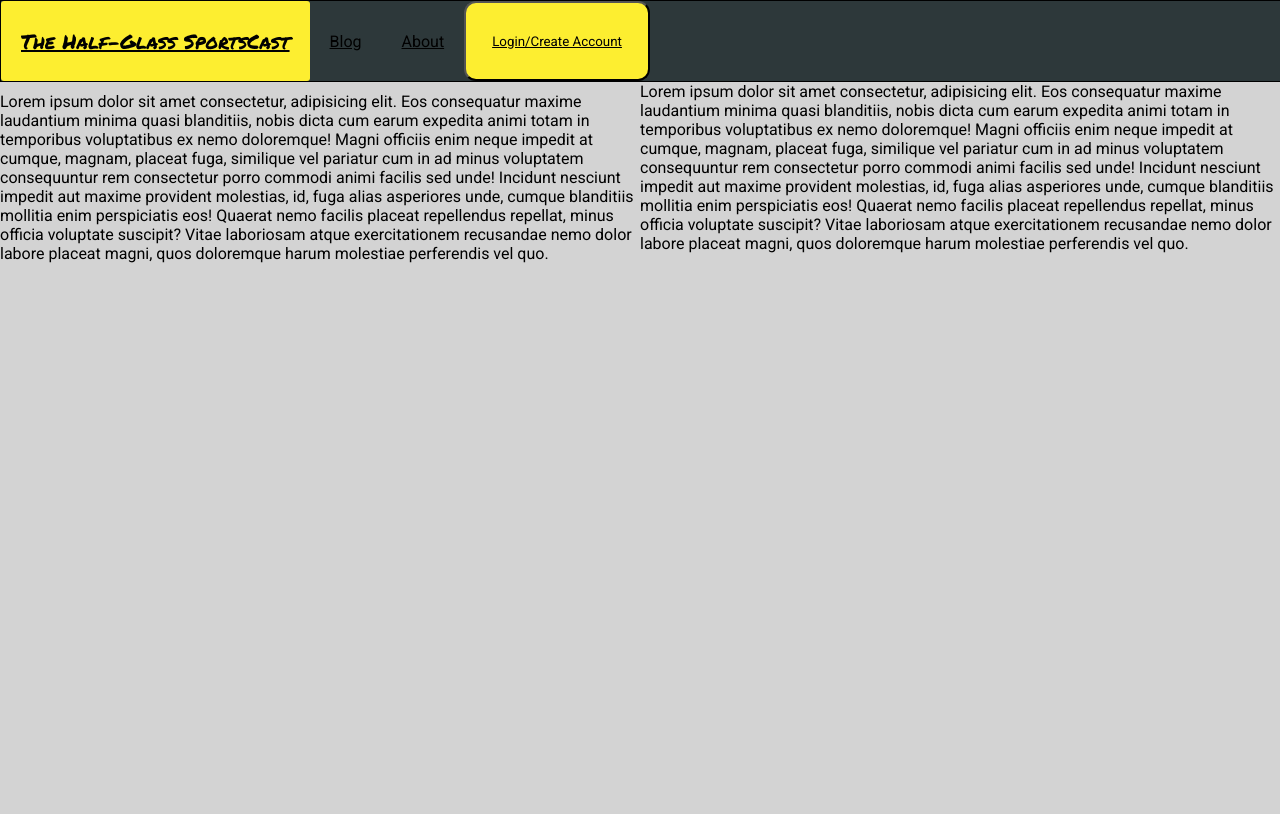
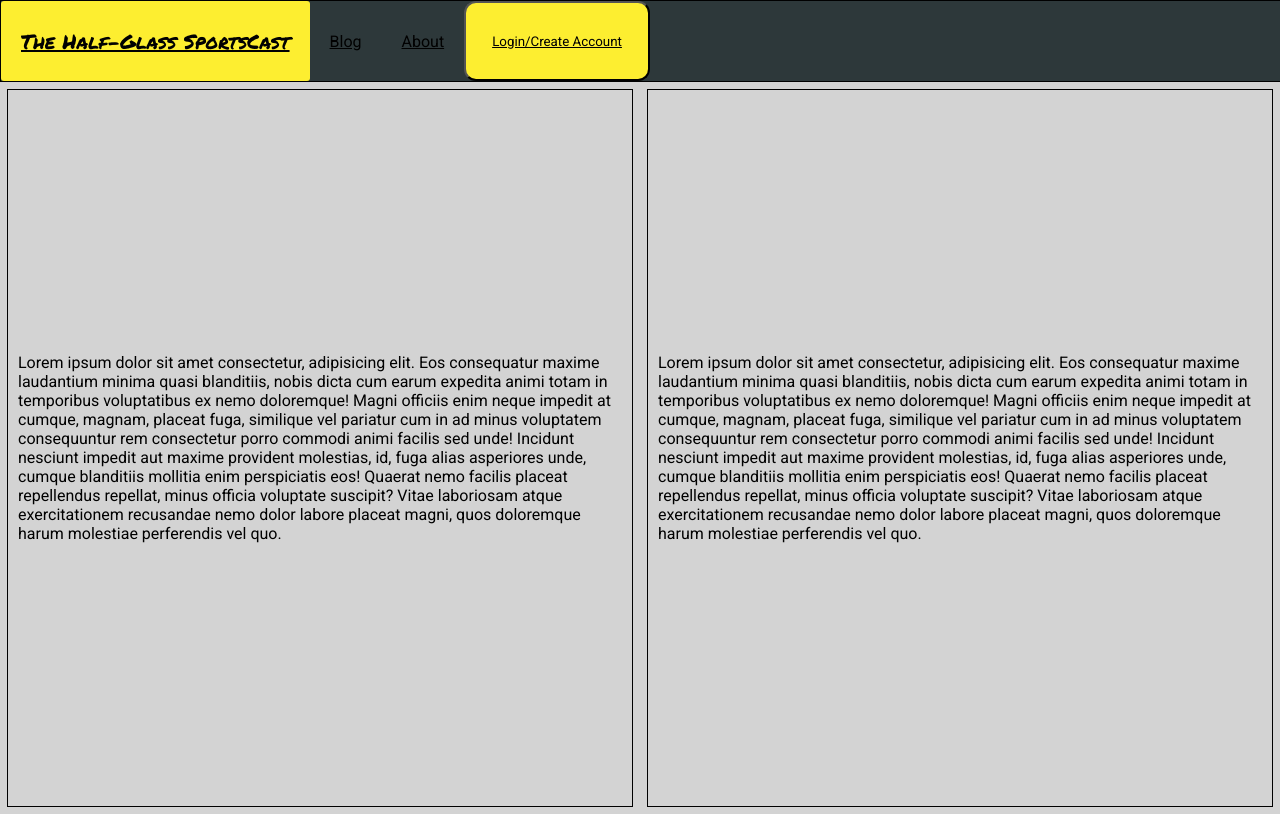
Before and after one commit to Tyler-Gosselin/Capstone-Front-End, a React (Create React App) app: page /about in a window 1280 px wide. Built offline with nearby package versions, Linux system fonts and the light colour scheme; no server answers; a web font is replaced by a local one.

Commit message:
Edit About us styles

```diff
--- a/src/Components/Pages/About.js
+++ b/src/Components/Pages/About.js
@@ -4,7 +4,6 @@ function About() {
   return (
     <div className="content-page-wrapper">
       <div className="left-column">
-        <div className="left-column-image"></div>
         <div className="left-column-content">
           Lorem ipsum dolor sit amet consectetur, adipisicing elit. Eos
           consequatur maxime laudantium minima quasi blanditiis, nobis dicta cum
@@ -21,7 +20,6 @@ function About() {
         </div>
       </div>
       <div className="right-column">
-        <div className="right-column-image"></div>
         <div className="right-column-content">
           Lorem ipsum dolor sit amet consectetur, adipisicing elit. Eos
           consequatur maxime laudantium minima quasi blanditiis, nobis dicta cum
--- a/src/style/About.scss
+++ b/src/style/About.scss
@@ -3,9 +3,26 @@
   display: grid;
   grid-template-columns: 1fr 1fr;
 
-  .left-column-image {
-    width: 10px;
-    height: 10px;
-    border-radius: 5px;
+
+
+  .left-column {
+    border: 1px solid black;
+    height: 87vh;
+    display: flex;
+    justify-content: center;
+    align-items: center;
+    margin: 7px;
+    padding: 10px;
   }
+
+  .right-column {
+    border: 1px solid black;
+    height: 87vh;
+    display: flex;
+    justify-content: center;
+    align-items: center;
+    margin: 7px;
+    padding: 10px;
+  }
+
 }
```
